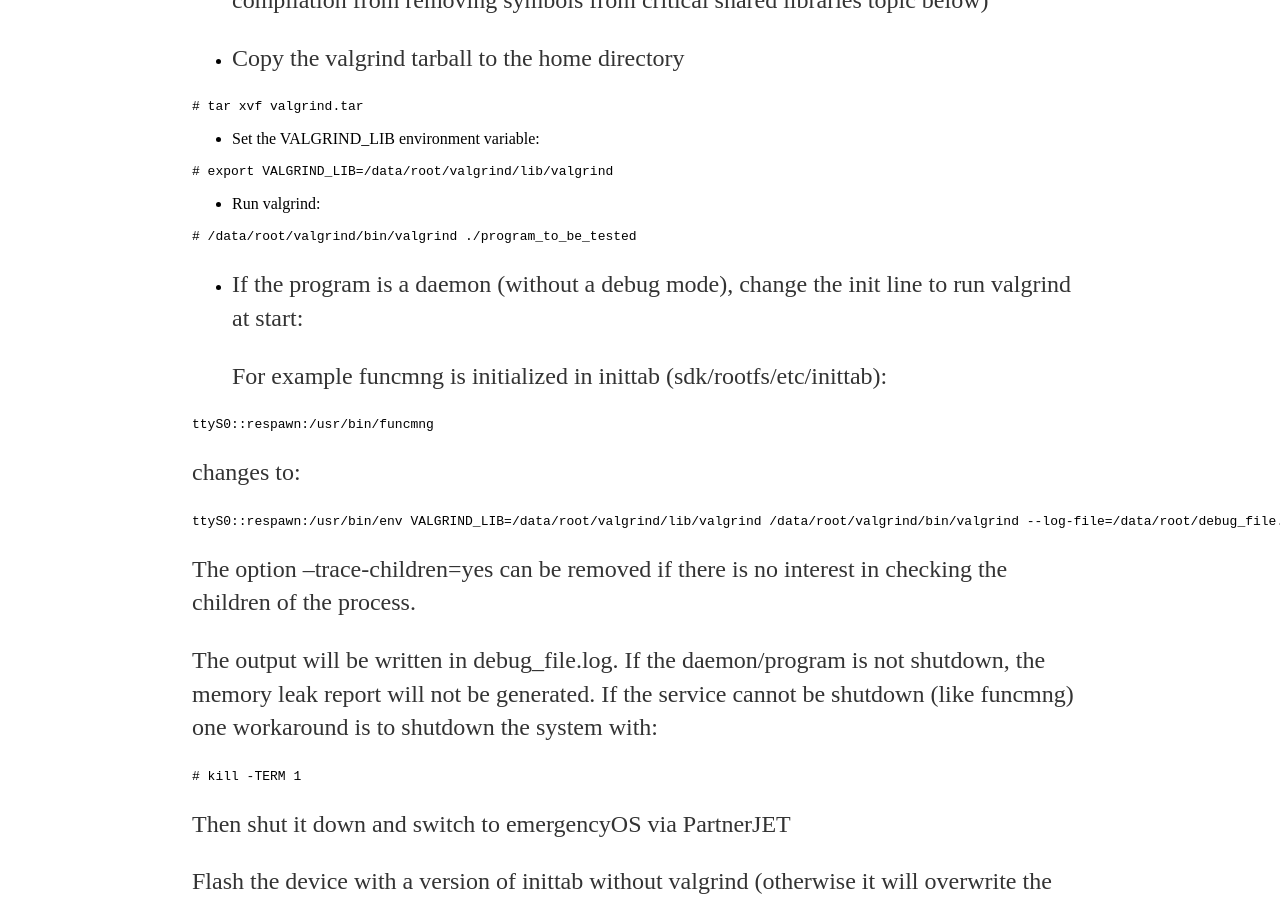
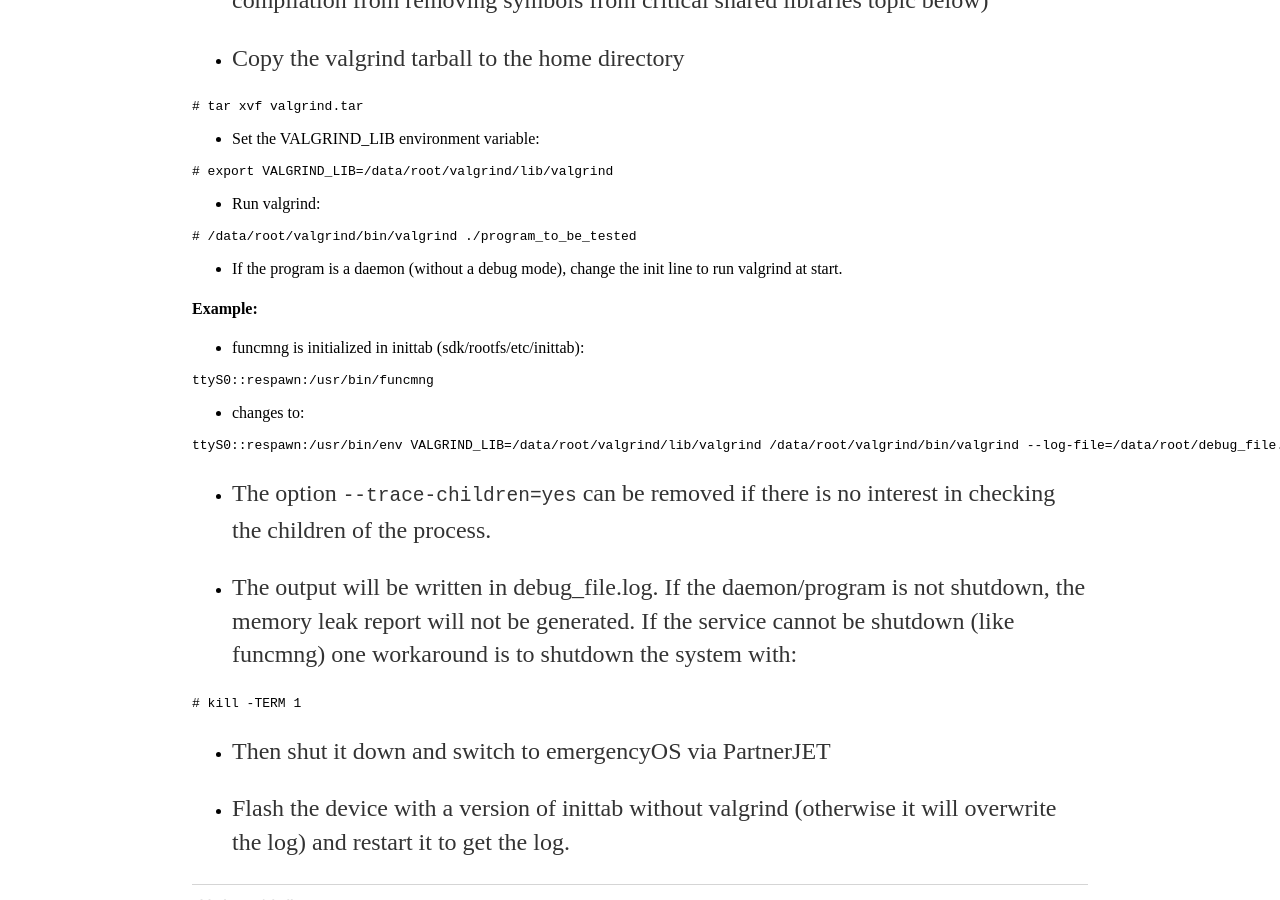
Before and after one commit to vladiant/vladiant.github.io, a Jekyll site: the page built from _posts/2021-12-24-valgrind-arm-compile.md, in a window 1280 px wide and 900 px high, scrolled down 922 px. Built offline with Jekyll 4.4.1, drawn with Linux system fonts in a browser that asks for light colours.

Commit message:
Reformat post

````diff
--- a/_posts/2021-12-24-valgrind-arm-compile.md
+++ b/_posts/2021-12-24-valgrind-arm-compile.md
@@ -68,28 +68,29 @@ user@host:~/$ tar cvf valgrind.tar valgrind/
 # /data/root/valgrind/bin/valgrind ./program_to_be_tested
 ```
 
-* If the program is a daemon (without a debug mode), change the init line to run valgrind at start:
+* If the program is a daemon (without a debug mode), change the init line to run valgrind at start.
 
-  For example funcmng is initialized in inittab (sdk/rootfs/etc/inittab):
+
+#### Example:
+* funcmng is initialized in inittab (sdk/rootfs/etc/inittab):
 
 ``` bash
 ttyS0::respawn:/usr/bin/funcmng
 ```
 
-  changes to:
+* changes to:
 
 ``` bash
 ttyS0::respawn:/usr/bin/env VALGRIND_LIB=/data/root/valgrind/lib/valgrind /data/root/valgrind/bin/valgrind --log-file=/data/root/debug_file.log --trace-children=yes /usr/bin/funcmng
 ```
+* The option `--trace-children=yes` can be removed if there is no interest in checking the children of the process.
 
-  The option --trace-children=yes can be removed if there is no interest in checking the children of the process.
-
-  The output will be written in debug_file.log. If the daemon/program is not shutdown, the memory leak report will not be generated. If the service cannot be shutdown (like funcmng) one workaround is to shutdown the system with:
+* The output will be written in debug_file.log. If the daemon/program is not shutdown, the memory leak report will not be generated. If the service cannot be shutdown (like funcmng) one workaround is to shutdown the system with:
 
 ``` bash
 # kill -TERM 1
 ```
 
-  Then shut it down and switch to emergencyOS via PartnerJET
+* Then shut it down and switch to emergencyOS via PartnerJET
 
-  Flash the device with a version of inittab without valgrind (otherwise it will overwrite the log) and restart it to get the log.
+* Flash the device with a version of inittab without valgrind (otherwise it will overwrite the log) and restart it to get the log.
````
